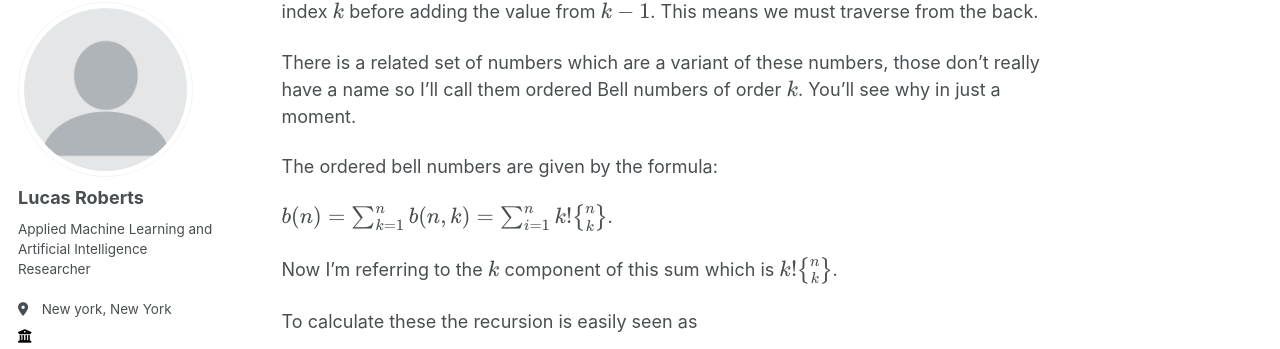
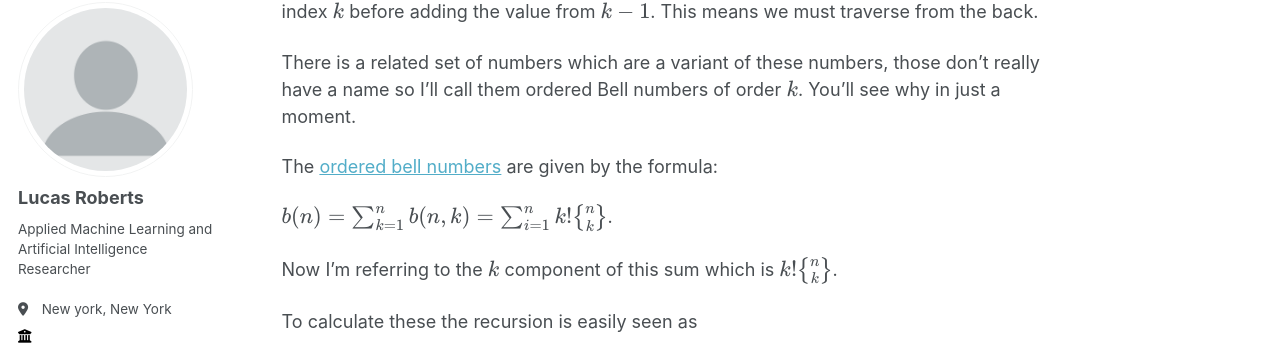
Before and after one commit to rlucas7/rlucas7.github.io, a Jekyll site: the page built from _posts/2024-10-14-blog-post.md, in a window 1280 px wide and 900 px high, scrolled down 2145 px. Shown: the part 104-453 px from the top of the window. Built offline with Jekyll 4.4.1, drawn with Linux system fonts in a browser that asks for light colours; some web fonts are replaced; part of the change alters nothing that is shown.

```diff
--- a/_posts/2024-10-14-blog-post.md
+++ b/_posts/2024-10-14-blog-post.md
@@ -99,7 +99,8 @@ There is a related set of numbers which are a variant of these numbers, those
 don't really have a name so I'll call them ordered Bell numbers of order $$k$$.
 You'll see why in just a moment.
 
-The ordered bell numbers are given by the formula:
+The [ordered bell numbers](https://en.wikipedia.org/wiki/Ordered_Bell_number)
+ are given by the formula:
 
 $$b(n) = \sum_{k=1}^n b(n,k) = \sum_{i=1}^n k!{n \brace k}$$.
 
```
